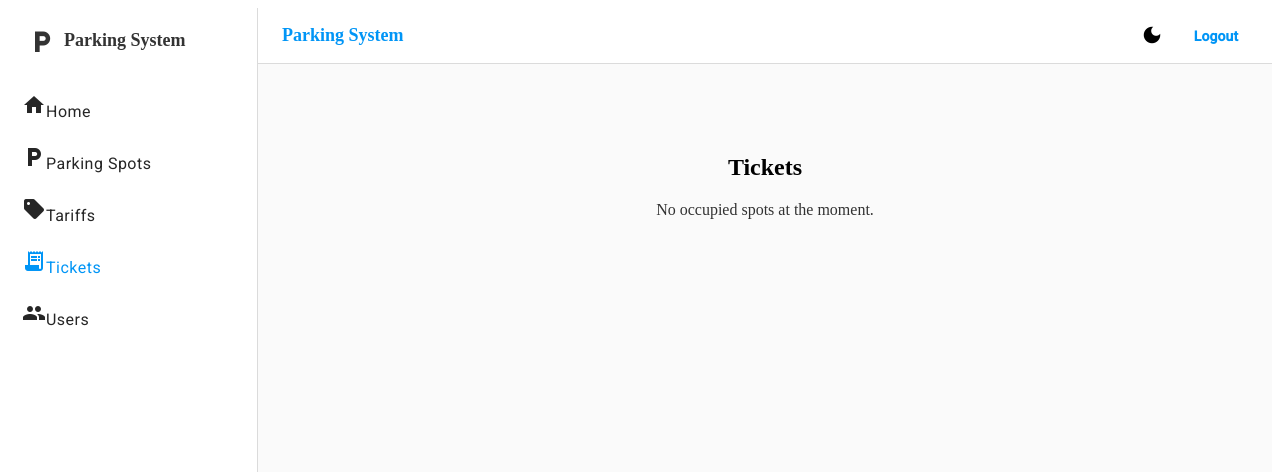
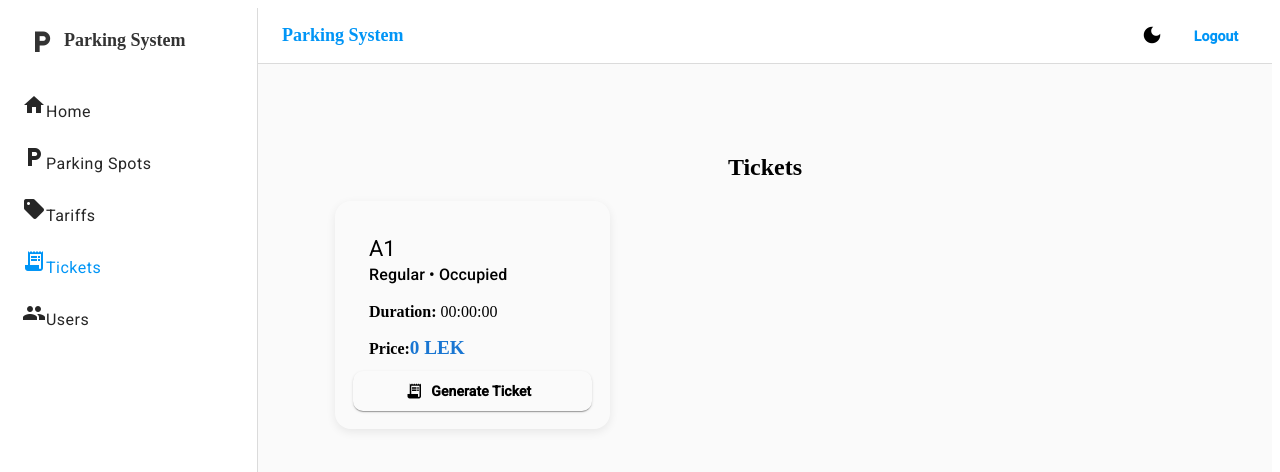
Before and after one commit to everest4/DEV-Parking_Management_System, an Angular app: page /tickets in a window 1280 px wide. Shown: the top 472 px of the page. Built offline with nearby package versions, Linux system fonts and the light colour scheme; data requests are answered from the project's data file.

Commit message:
time and price fix

```diff
--- a/backend/db.json
+++ b/backend/db.json
@@ -27,7 +27,7 @@
       "lotId": 1,
       "code": "A1",
       "type": "Regular",
-      "status": "Free"
+      "status": "Occupied"
     },
     {
       "id": "1763156408662",
@@ -213,6 +213,14 @@
       "price": 2000,
       "createdAt": "2025-12-06T12:00:46.411Z",
       "id": "roUToTF"
+    },
+    {
+      "spotId": "1763156403951",
+      "spotCode": "A1",
+      "durationMinutes": 0,
+      "price": 0,
+      "createdAt": "2025-12-06T12:26:17.739Z",
+      "id": "3PfZQR7"
     }
   ],
   "payments": []
--- a/src/app/pages/tickets/tickets.html
+++ b/src/app/pages/tickets/tickets.html
@@ -28,8 +28,16 @@
         </mat-card-header>
 
         <mat-card-content>
-          <p><strong>Duration:</strong> {{ entry.minutes }} min ({{ formatDuration(entry.minutes) }})</p>
-          <p><strong>Price:</strong> <span class="price">{{ entry.price }} LEK</span></p>
+          <p>
+            <strong>Duration:</strong>
+            <!-- REAL SECONDS -->
+            {{ formatDuration(entry.seconds) }}
+          </p>
+
+          <p>
+            <strong>Price:</strong>
+            <span class="price">{{ entry.price }} LEK</span>
+          </p>
         </mat-card-content>
 
         <button mat-raised-button color="primary" (click)="generateTicket(entry)">
--- a/src/app/pages/tickets/tickets.ts
+++ b/src/app/pages/tickets/tickets.ts
@@ -8,14 +8,14 @@ import { environment } from '../../../environments/environment';
 
 interface Tariff {
   id: number;
-  min: number;    // min minutes (inclusive, or boundary)
-  max: number;    // max minutes
-  price: number;  // LEK
+  min: number;   // minutes
+  max: number;   // minutes
+  price: number; // LEK
 }
 
 interface OccupiedSpotVM {
   spot: any;
-  minutes: number;
+  seconds: number;
   price: number;
 }
 
@@ -46,22 +46,25 @@ export class TicketsPage implements OnInit {
     this.loadData();
   }
 
-  // Load tariffs then spots
+  // Load tariffs then occupied spots
   loadData() {
     this.http.get<Tariff[]>(`${environment.apiUrl}/tariffs`).subscribe({
       next: tariffsRes => {
-        // sort by min minutes just in case
+
         this.tariffs = tariffsRes.sort((a, b) => a.min - b.min);
 
-        // now load spots
         this.http.get<any[]>(`${environment.apiUrl}/spots`).subscribe({
           next: spotsRes => {
+
             const occupied = spotsRes.filter(s => s.status === 'Occupied');
+
             this.occupiedSpots = occupied.map(spot => {
-              const minutes = this.getElapsedMinutes(spot.id);
+              const seconds = this.getElapsedSeconds(spot.id);
+              const minutes = seconds / 60;
               const price = this.calculatePrice(minutes);
-              return { spot, minutes, price };
+              return { spot, seconds, price };
             });
+
             this.loading = false;
           },
           error: () => {
@@ -69,6 +72,7 @@ export class TicketsPage implements OnInit {
             this.loading = false;
           }
         });
+
       },
       error: () => {
         this.error = 'Failed to load tariffs';
@@ -77,49 +81,42 @@ export class TicketsPage implements OnInit {
     });
   }
 
-  // Read start time from localStorage (set in Home page timers)
-  getElapsedMinutes(spotId: number): number {
+  // Timestamp → seconds
+  getElapsedSeconds(spotId: number): number {
     const key = `timer_${spotId}`;
     const start = Number(localStorage.getItem(key));
 
     if (!start) return 0;
 
     const ms = Date.now() - start;
-    return Math.floor(ms / 60000); // minutes
+    const seconds = Math.floor(ms / 1000);
+    return seconds < 0 ? 0 : seconds;
   }
 
-  // Use tariffs from db.json to compute price
+  // Tariff lookup
   calculatePrice(minutes: number): number {
-    // 0–10 min free logic from your description
-    // and then apply banded tariffs
-
-    // find the FIRST tariff where minutes is in (min, max]
-    const match = this.tariffs.find(t => minutes > t.min && minutes <= t.max);
-
-    if (match) return match.price;
-
-    // if beyond all defined bands, use the highest one
-    if (this.tariffs.length > 0) {
-      return this.tariffs[this.tariffs.length - 1].price;
-    }
-
-    return 0;
+    const match = this.tariffs.find(
+      t => minutes >= t.min && minutes <= t.max
+    );
+    return match ? match.price : 0;
   }
 
-  // Format minutes into HH:MM:SS
-  formatDuration(minutes: number): string {
-    const totalSeconds = minutes * 60;
-    const h = Math.floor(totalSeconds / 3600).toString().padStart(2, '0');
-    const m = Math.floor((totalSeconds % 3600) / 60).toString().padStart(2, '0');
-    const s = Math.floor(totalSeconds % 60).toString().padStart(2, '0');
+  // Format HH:MM:SS
+  formatDuration(seconds: number): string {
+    const h = Math.floor(seconds / 3600).toString().padStart(2, '0');
+    const m = Math.floor((seconds % 3600) / 60).toString().padStart(2, '0');
+    const s = Math.floor(seconds % 60).toString().padStart(2, '0');
     return `${h}:${m}:${s}`;
   }
 
   generateTicket(entry: OccupiedSpotVM) {
+
+    const durationMinutes = Math.floor(entry.seconds / 60);
+
     const payload = {
       spotId: entry.spot.id,
       spotCode: entry.spot.code,
-      durationMinutes: entry.minutes,
+      durationMinutes,
       price: entry.price,
       createdAt: new Date().toISOString()
     };
@@ -130,7 +127,7 @@ export class TicketsPage implements OnInit {
         alert(
           `Ticket generated:\n` +
           `Spot: ${created.spotCode}\n` +
-          `Time: ${created.durationMinutes} min\n` +
+          `Time: ${this.formatDuration(entry.seconds)}\n` +
           `Price: ${created.price} LEK`
         );
       },
```
